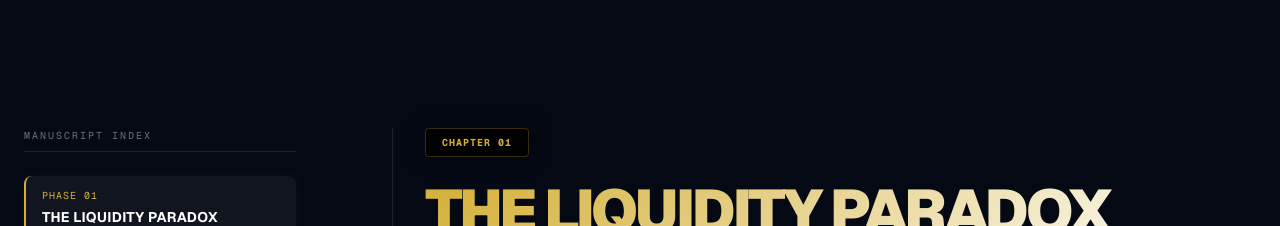
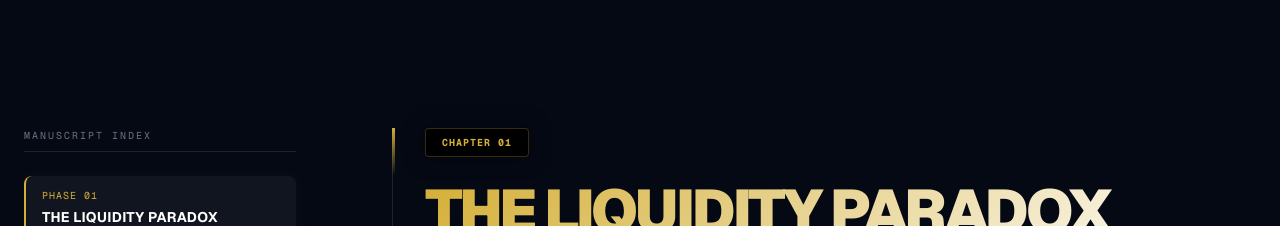
Before and after one commit to The-Utility-Network/hyperion-realty, a Next.js app: page /whitepaper in a window 1280 px wide. Shown: the part 800-1026 px from the top of the page. Built offline with nearby package versions, Linux system fonts and the light colour scheme.

Commit message:
v1.0.0b - Build issues patched.

```diff
--- a/src/app/whitepaper/page.tsx
+++ b/src/app/whitepaper/page.tsx
@@ -109,7 +109,7 @@ function Chapter({ chapter, index }: { chapter: ChapterData, index: number }) {
             className="scroll-mt-40 mb-40"
         >
             <motion.div variants={fadeInUp} className="mb-16 border-l border-white/10 pl-8 relative">
-                <div className="absolute top-0 -left-[1.5px] w-[3px] h-12 bg-gradient-to-b" style={{ from: chapter.color, to: 'transparent' }} />
+                <div className="absolute top-0 -left-[1.5px] w-[3px] h-12" style={{ backgroundImage: `linear-gradient(to bottom, ${chapter.color}, transparent)` }} />
                 <div className="inline-flex items-center gap-3 px-4 py-1.5 rounded border mb-6 bg-black shadow-[0_0_20px_rgba(0,0,0,0.5)]" style={{ borderColor: `${chapter.color}40`, color: chapter.color }}>
                     <span className="font-mono text-[10px] tracking-widest font-bold">CHAPTER {chapter.number}</span>
                 </div>
```
